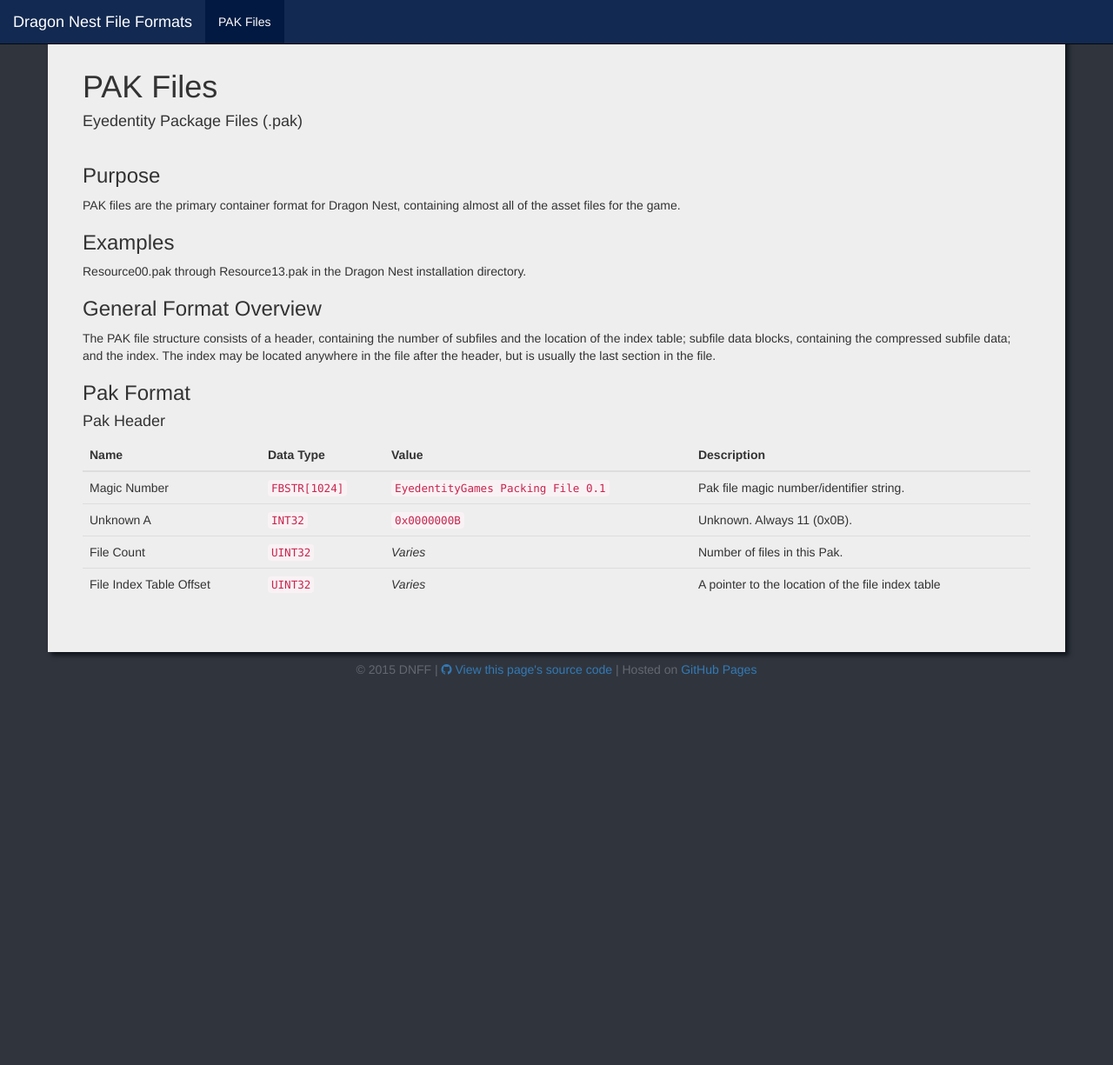
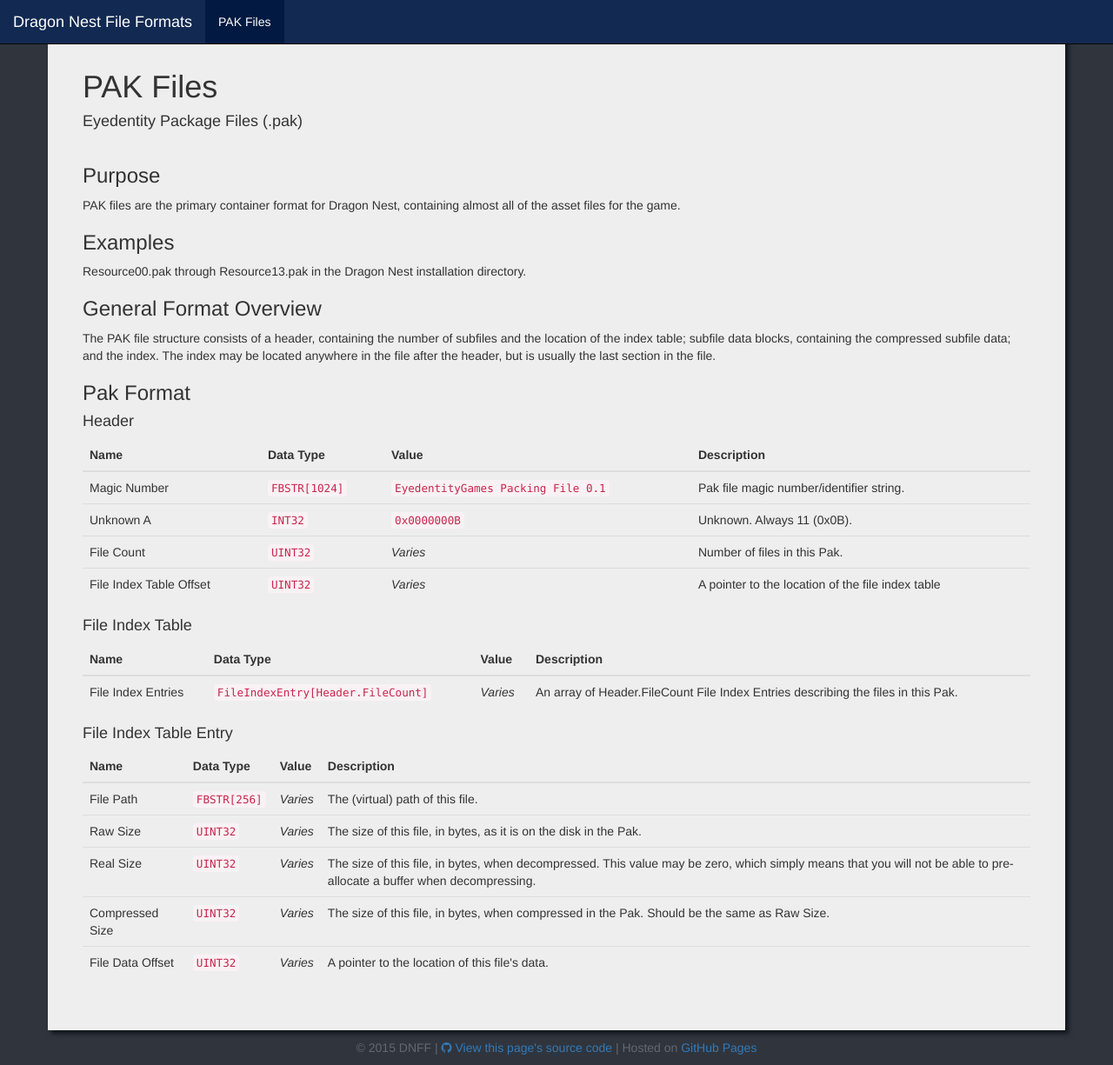
Before and after one commit to vincentzhang96/DragonNestFileFormats, a Jekyll site: the page built from files/pak/index.md, in a window 1280 px wide and 1225 px high. Shown: the whole window at 87% size. Built offline with Jekyll 4.4.1, drawn with Linux system fonts in a browser that asks for light colours; nearby versions of some CDN libraries; library files that are not in the unit come from our copies.

Commit message:
Add FileIndexTable and FileIndexTableEntry

```diff
--- /dev/null
+++ b/_data/pak/fileindexentry.json
@@ -0,0 +1,32 @@
+[
+  {
+    "name": "File Path",
+    "type": "FBSTR[256]",
+    "value": null,
+    "description": "The (virtual) path of this file."
+  },
+  {
+    "name": "Raw Size",
+    "type": "UINT32",
+    "value": null,
+    "description": "The size of this file, in bytes, as it is on the disk in the Pak."
+  },
+  {
+    "name": "Real Size",
+    "type": "UINT32",
+    "value": null,
+    "description": "The size of this file, in bytes, when decompressed. This value may be zero, which simply means that you will not be able to pre-allocate a buffer when decompressing."
+  },
+  {
+    "name": "Compressed Size",
+    "type": "UINT32",
+    "value": null,
+    "description": "The size of this file, in bytes, when compressed in the Pak. Should be the same as Raw Size."
+  },
+  {
+    "name": "File Data Offset",
+    "type": "UINT32",
+    "value": null,
+    "description": "A pointer to the location of this file's data."
+  }
+]
--- /dev/null
+++ b/_data/pak/fileindextable.json
@@ -0,0 +1,9 @@
+[
+  {
+    "name": "File Index Entries",
+    "type": "FileIndexEntry[Header.FileCount]",
+    "value": null,
+    "description": "An array of Header.FileCount File Index Entries describing the files in this Pak."
+  }
+
+]
--- a/files/pak/index.md
+++ b/files/pak/index.md
@@ -17,5 +17,11 @@
 
 ### Pak Format
 
-#### Pak Header
+#### Header
 {% include table.html data=site.data.pak.header %}
+
+#### File Index Table
+{% include table.html data=site.data.pak.fileindextable %}
+
+#### File Index Table Entry
+{% include table.html data=site.data.pak.fileindexentry %}
```
